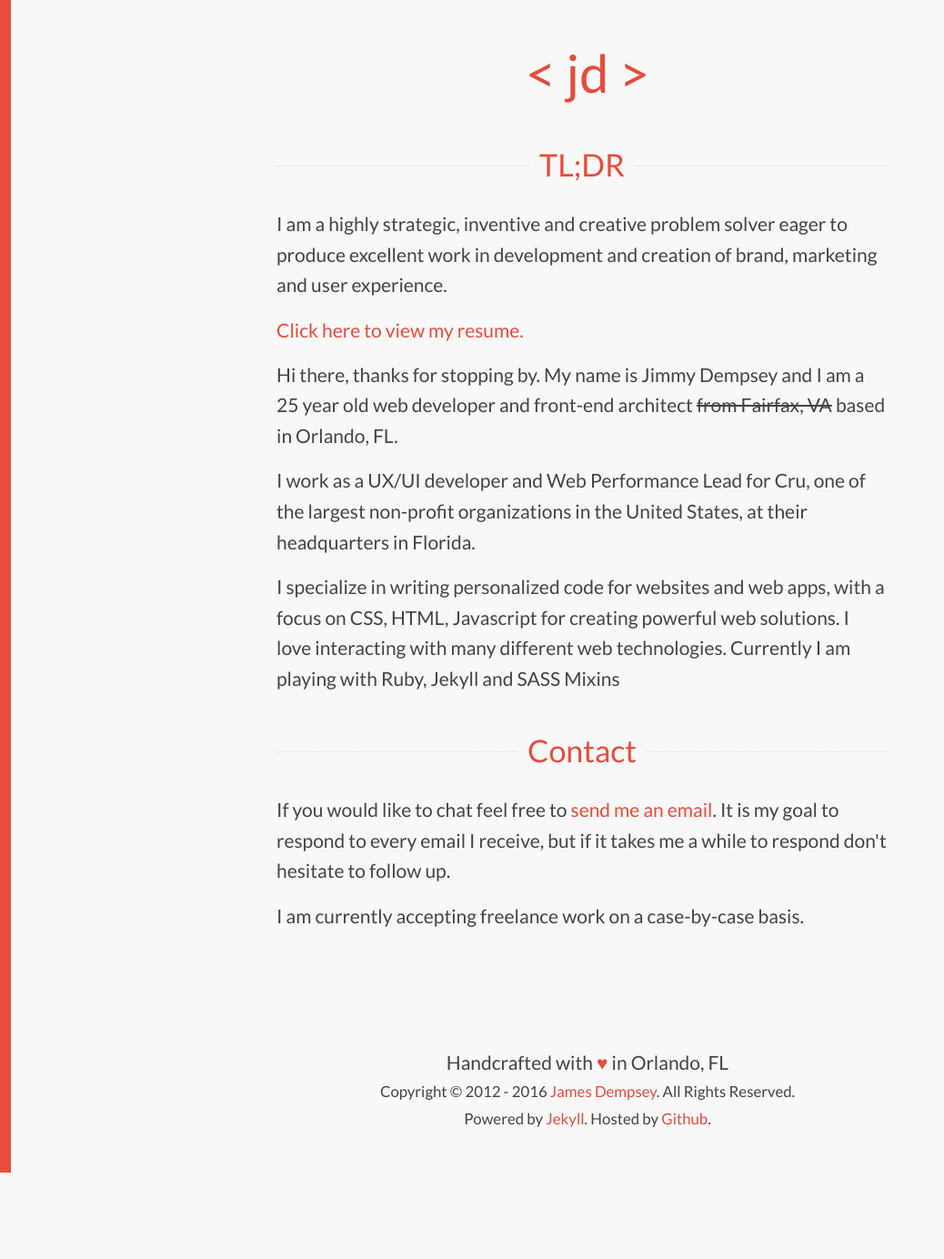
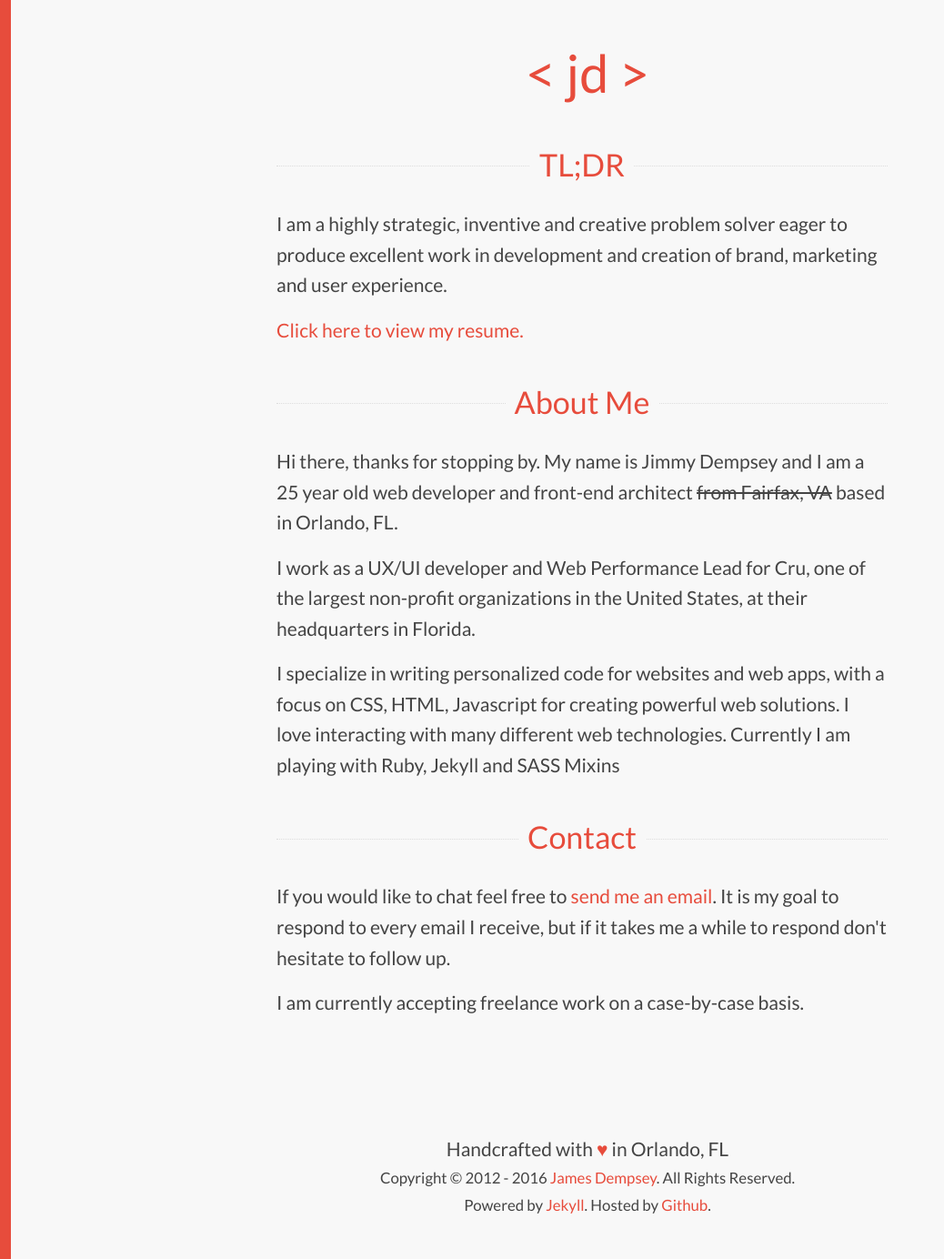
Before and after one commit to thejamesdempsey/thejamesdempsey, a Jekyll site: the page built from index.html, in a window 1280 px wide. Shown: the whole page at 91% size, without its empty margins (0-1038 px from the left). Built offline with Jekyll 4.4.1, drawn with Linux system fonts in a browser that asks for light colours; before the commit the page ends 1289 px from its top, so only the background shows below that.

Commit message:
Update index.html

```diff
--- a/index.html
+++ b/index.html
@@ -10,6 +10,8 @@ page-class: page--about
 	<p>I am a highly strategic, inventive and creative problem solver eager to produce excellent work in development and creation of brand, marketing and user experience.</p>
 	<p><a href="">Click here to view my resume.</a></p>
 
+
+	<h3  class="line-break"><span>About Me</span></h3>
 	<p>Hi there, thanks for stopping by. My name is Jimmy Dempsey and I am a 25 year old web developer and front-end architect <strike> from Fairfax, VA</strike> based in Orlando, FL.</p>
   <!--
 	<figure>
```
